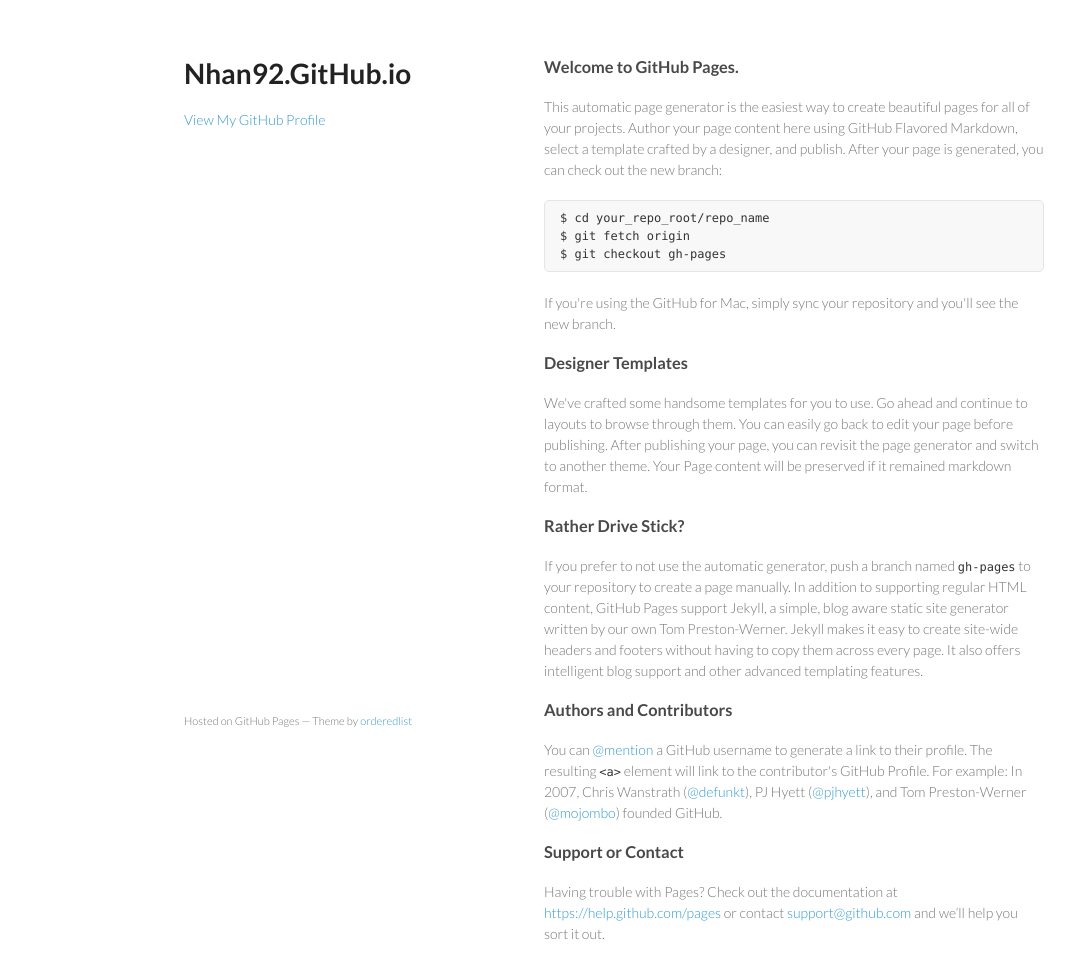
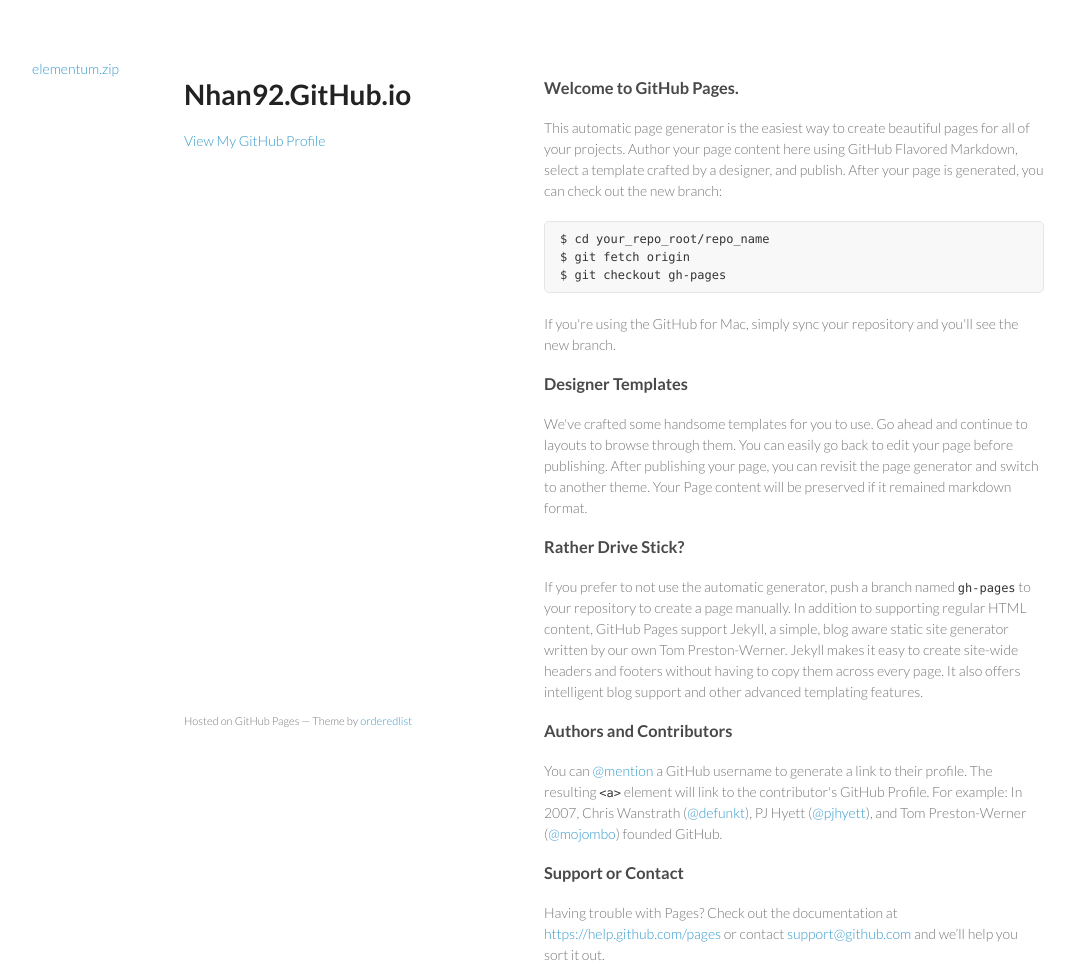
Before and after one commit to nhan92/nhan92.github.io, a plain HTML site: page index.html in a window 1280 px wide. Shown: the whole page, without its empty margins (26-1101 px from the left). Drawn offline with Linux system fonts and the light colour scheme.

Commit message:
Update index.html

```diff
--- a/index.html
+++ b/index.html
@@ -1,4 +1,5 @@
 <!doctype html>
+<a href="elementum.zip">elementum.zip</a>
 <html>
   <head>
     <meta charset="utf-8">
```
